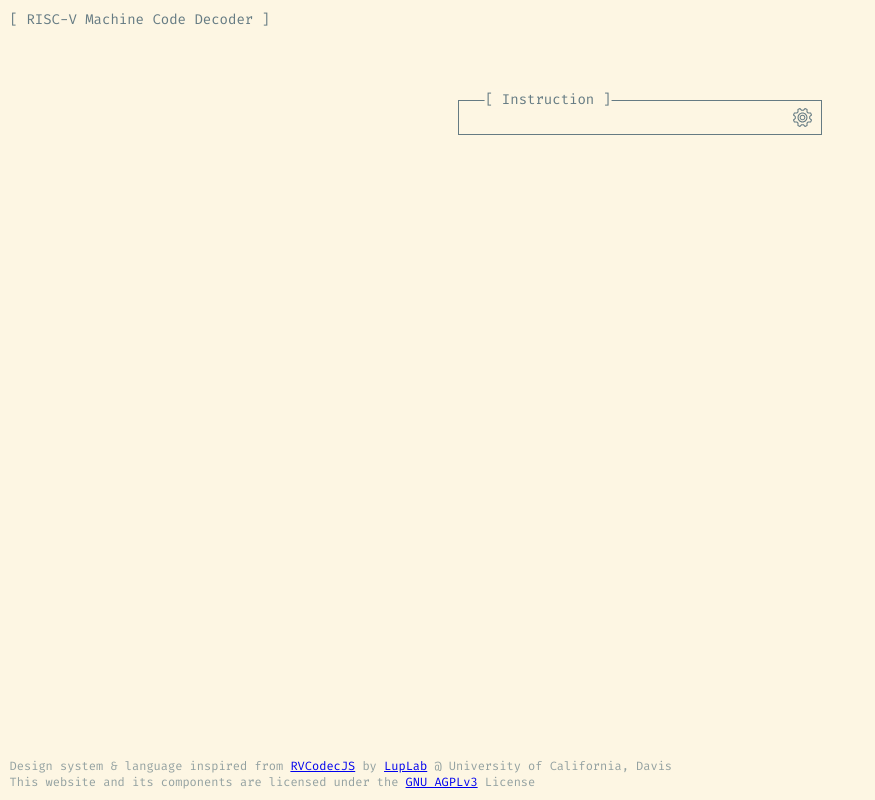
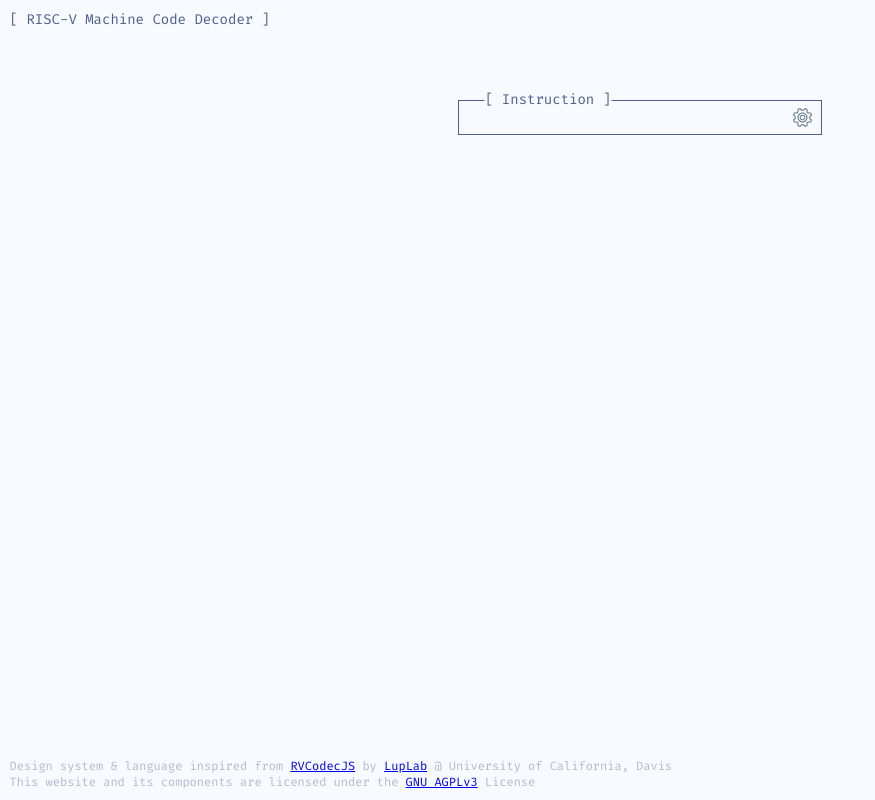
Before and after one commit to fuzzymf/barney, a plain HTML site: page index.html in a window 1280 px wide. Shown: the whole page, without its empty margins (0-875 px from the left). Drawn offline with Linux system fonts and the light colour scheme.

Commit message:
feat: updated design lang- changed color pallete

```diff
--- a/style.css
+++ b/style.css
@@ -3,23 +3,22 @@
 
 :root {
 	/* Solarized colors */
-	--color-base03: #002b36;
-	--color-base02: #073642;
-	--color-base01: #586e75;
-	--color-base00: #657b83;
-	--color-base0: #839496;
-	--color-base1: #93a1a1;
-	--color-base2: #eee8d5;
-	--color-base3: #fdf6e3;
-
-	--color-yellow: #b58900;
-	--color-orange: #cb4b16;
-	--color-red: #dc322f;
-	--color-magenta: #d33682;
-	--color-violet: #6c71c4;
-	--color-blue: #268bd2;
-	--color-cyan: #2aa198;
-	--color-green: #859900;
+	--color-base03: #0a1f44;
+	/* Dark Navy */
+	--color-base02: #122c5a;
+	/* Deep Navy */
+	--color-base01: #3b4c72;
+	/* Medium Navy */
+	--color-base00: #4e5f8a;
+	/* Muted Navy */
+	--color-base0: #6b7d9e;
+	/* Soft Grayish Navy */
+	--color-base1: #b0bbcf;
+	/* Light Blue Gray */
+	--color-base2: #e0e6ef;
+	/* Very Light Blue */
+	--color-base3: #f7faff;
+	/* Whitish Light */
 }
 
 /* Light colorscheme by default */
```
